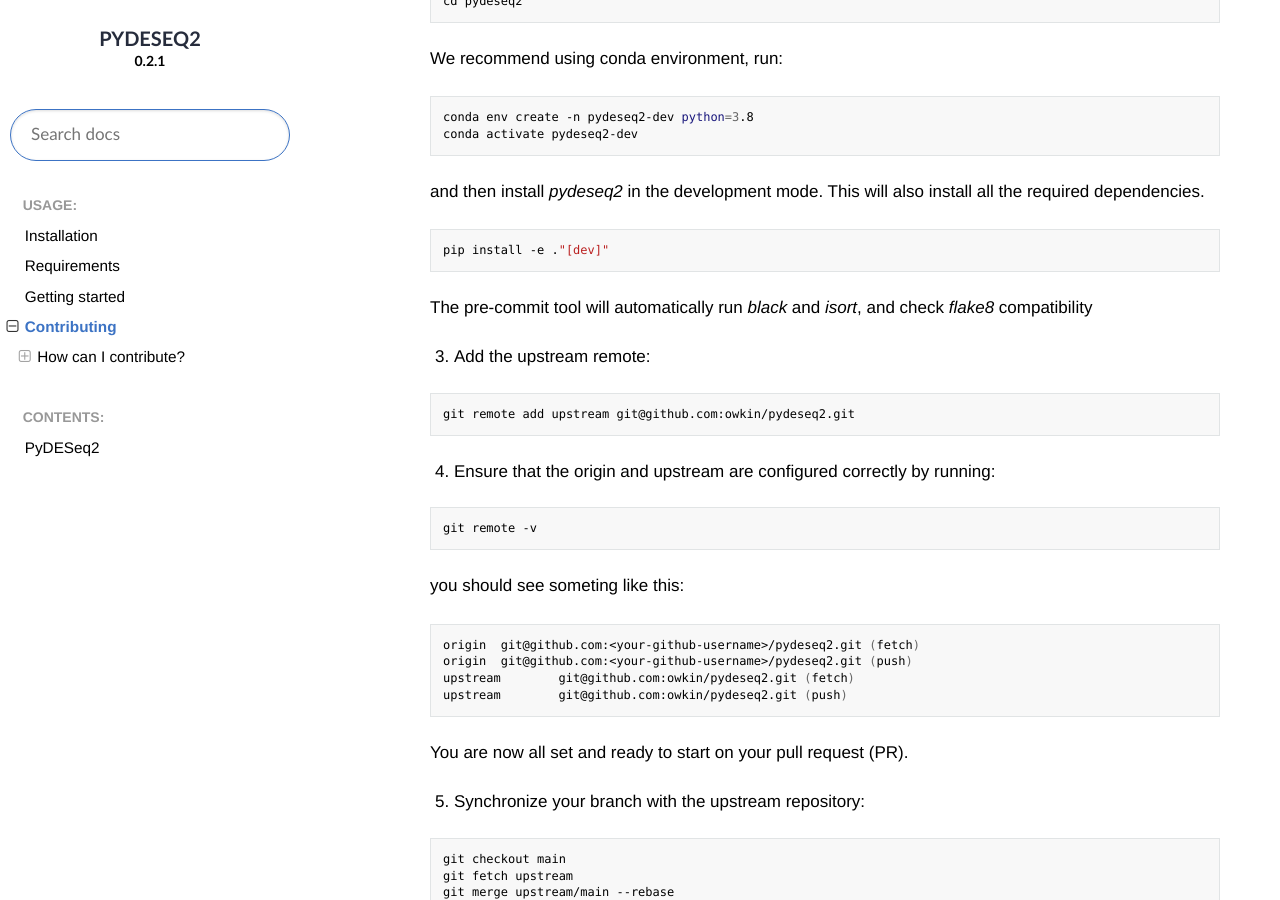
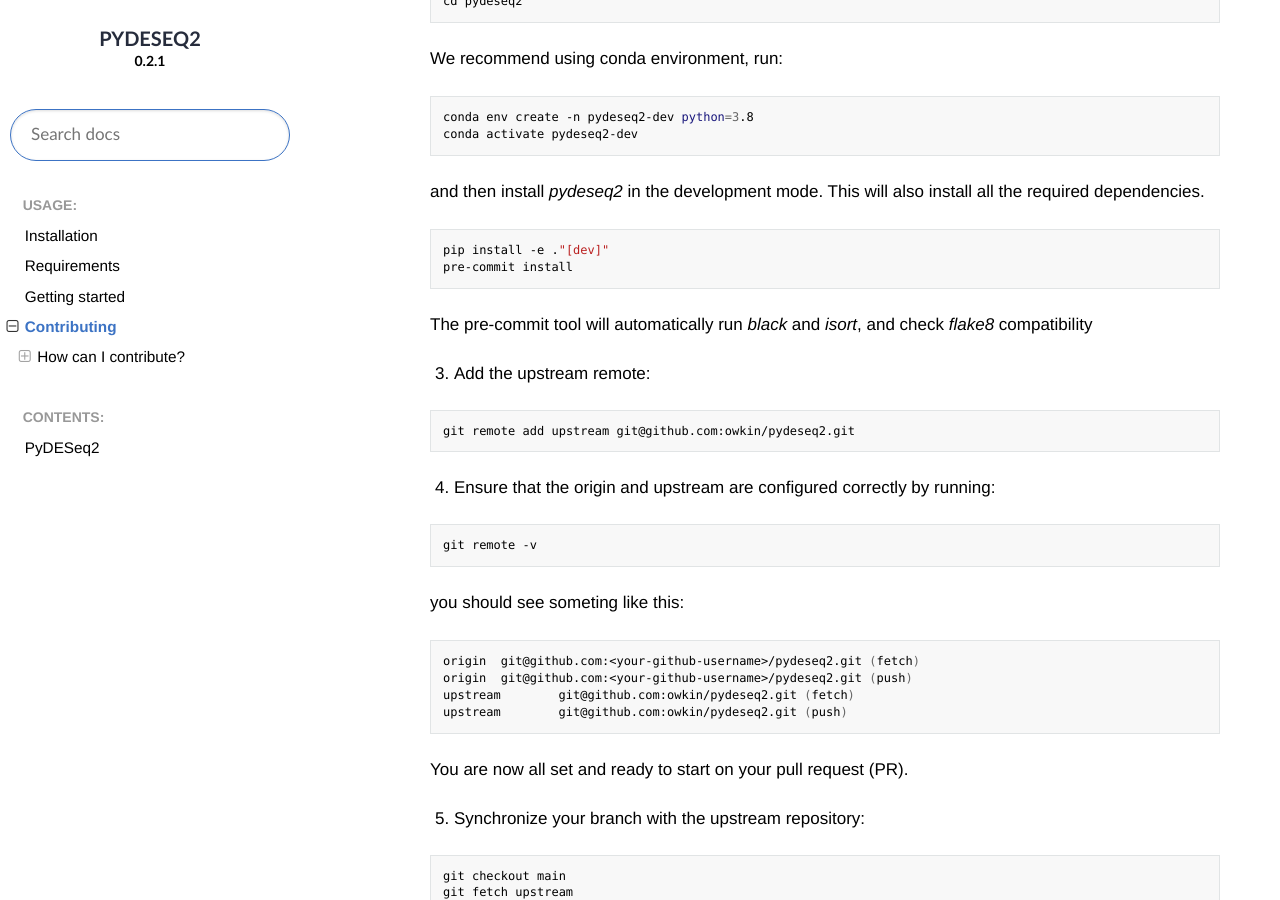
Before and after one commit to owkin/PyDESeq2, a Sphinx documentation site: the page built from docs/source/usage/contributing.rst, in a window 1280 px wide and 900 px high, scrolled down 1434 px. Built offline with Sphinx 7.4.7 and the Read the Docs theme 2.0.0, drawn with Linux system fonts in a browser that asks for light colours; some web fonts are replaced.

Commit message:
restructure text

```diff
--- a/docs/source/usage/contributing.rst
+++ b/docs/source/usage/contributing.rst
@@ -22,7 +22,7 @@
 .. _bug:
 
 Submitting a bug or asking for a new feature
-^^^^^^^^^^^^^^^^^^^^^^^^^^^^^^^^^^^^^
+^^^^^^^^^^^^^^^^^^^^^^^^^^^^^^^^^^^^^^^^^^^^
 
 First, check if the issue which you are facing or the feature you would like to
 have added is not already described in the
@@ -77,6 +77,7 @@
 .. code-block:: bash
 
     pip install -e ."[dev]"
+    pre-commit install
 
 The pre-commit tool will automatically run `black` and `isort`, and check `flake8`
 compatibility
@@ -141,7 +142,7 @@
 .. _doc_contrib:
 
 Improving the documentation
-^^^^^^^^^^^^^^^^^^^^^^^^^
+^^^^^^^^^^^^^^^^^^^^^^^^^^^
 
 If you wish to contribute to the documentation you need to follow the same
 guidelines as for the code PR (:ref:`code_contrib`) and additionally install the
```
